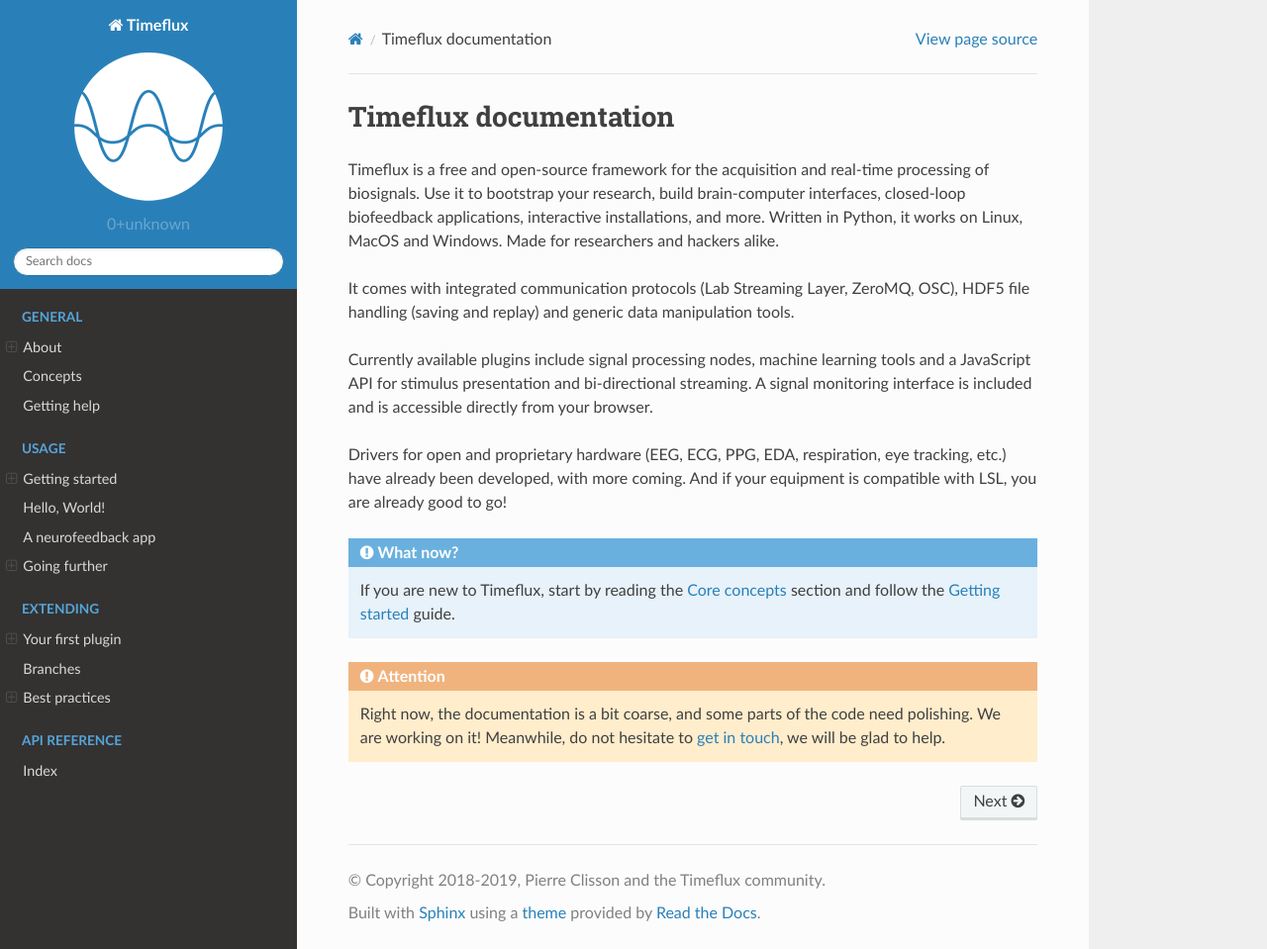
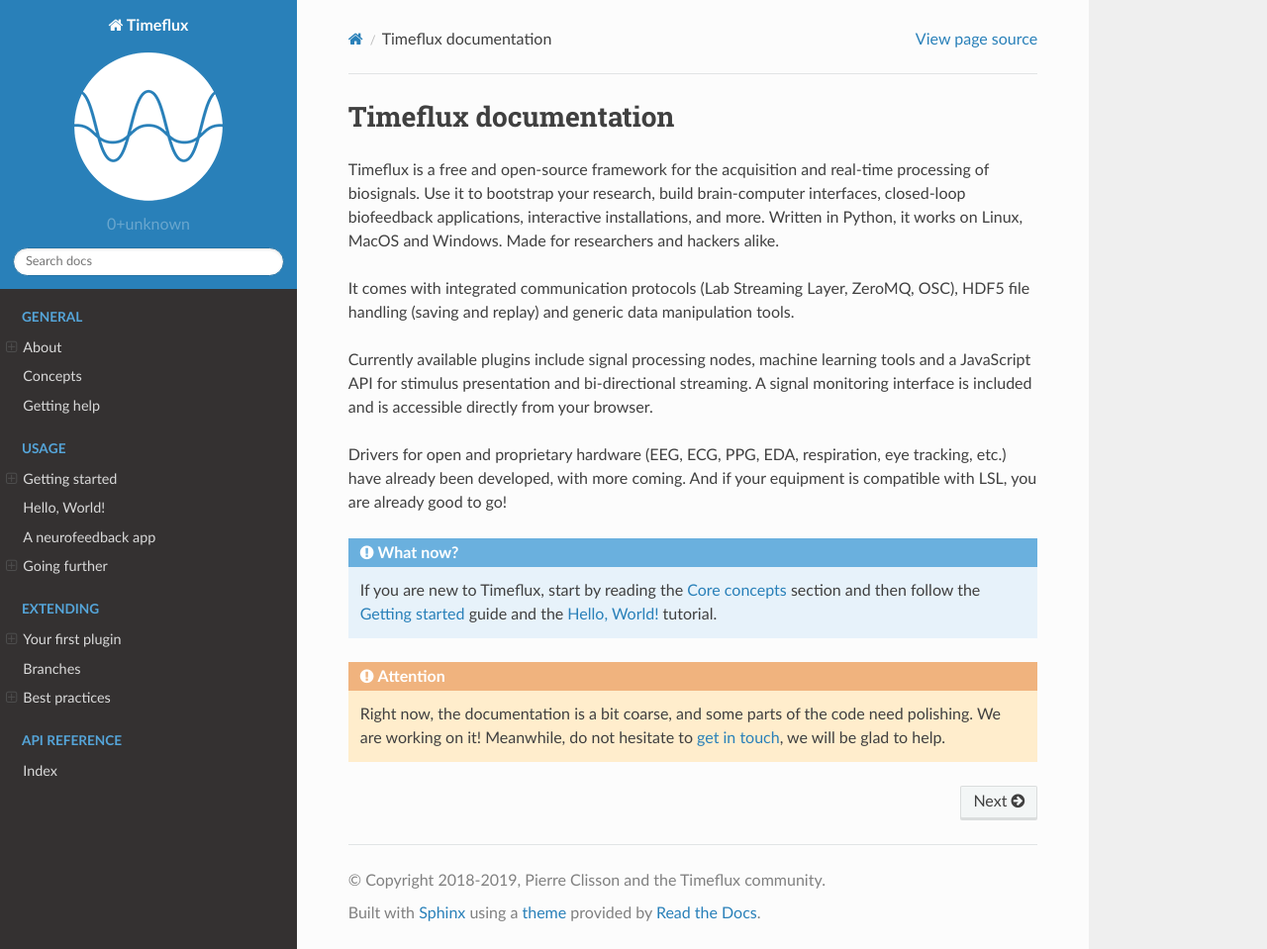
Before and after one commit to timeflux/timeflux, a Sphinx documentation site: the page built from doc/index.rst, in a window 1280 px wide and 959 px high. Shown: the whole window at 99% size. Built offline with Sphinx 7.4.7 and the Read the Docs theme 2.0.0, drawn with Linux system fonts in a browser that asks for light colours.

Commit message:
Fix typos

```diff
--- a/doc/index.rst
+++ b/doc/index.rst
@@ -12,7 +12,7 @@
 
 .. admonition:: What now?
 
-    If you are new to Timeflux, start by reading the :ref:`Core concepts <concepts>` section and follow the :ref:`getting_started` guide.
+    If you are new to Timeflux, start by reading the :ref:`Core concepts <concepts>` section and then follow the :ref:`getting_started` guide and the :ref:`hello_world` tutorial.
 
 .. attention::
     Right now, the documentation is a bit coarse, and some parts of the code need polishing. We are working on it! Meanwhile, do not hesitate to :ref:`get in touch <help>`, we will be glad to help.
--- a/doc/usage/getting_started.rst
+++ b/doc/usage/getting_started.rst
@@ -64,7 +64,7 @@
 Command line options
 --------------------
 
-There is only a few options, and you can list them with:
+There are only a few options, and you can list them with:
 
 .. code-block:: bash
 
--- a/doc/usage/hello_world.rst
+++ b/doc/usage/hello_world.rst
@@ -1,3 +1,5 @@
+.. _hello_world:
+
 Hello, World!
 =============
 
```
Also changed, not shown: other parts of doc/usage/hello_world.rst (+1 -1 lines).
